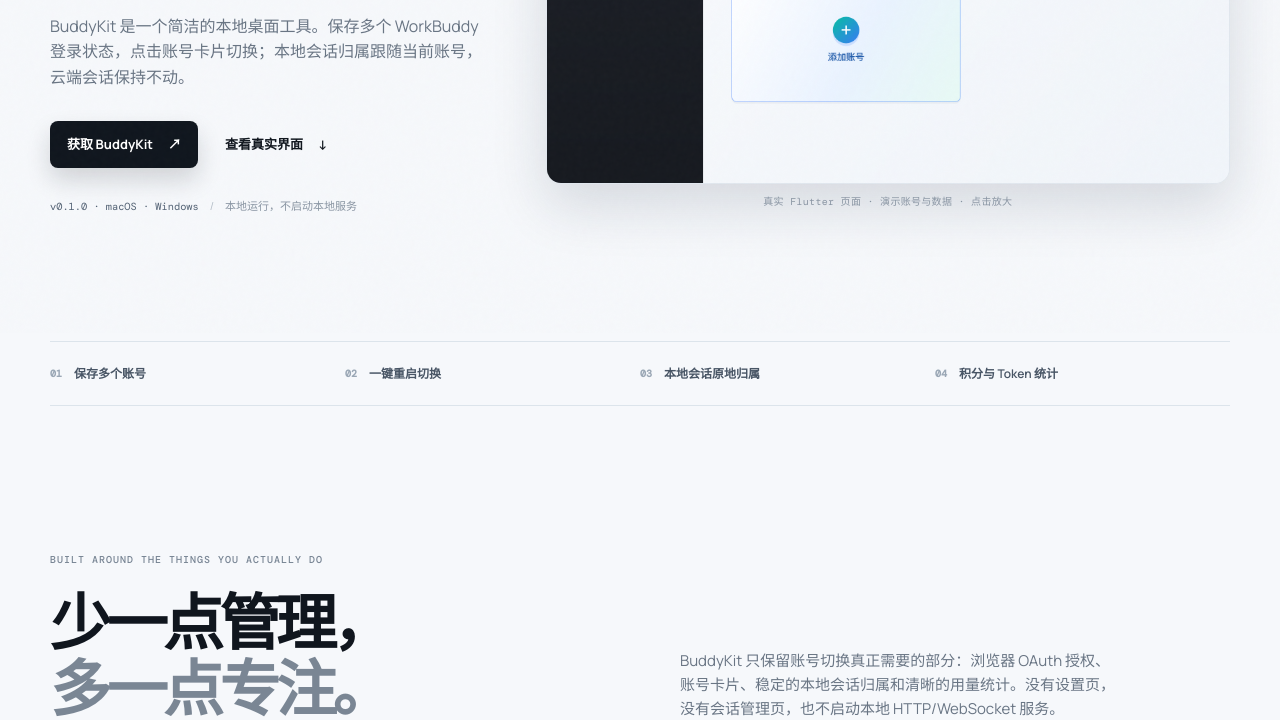
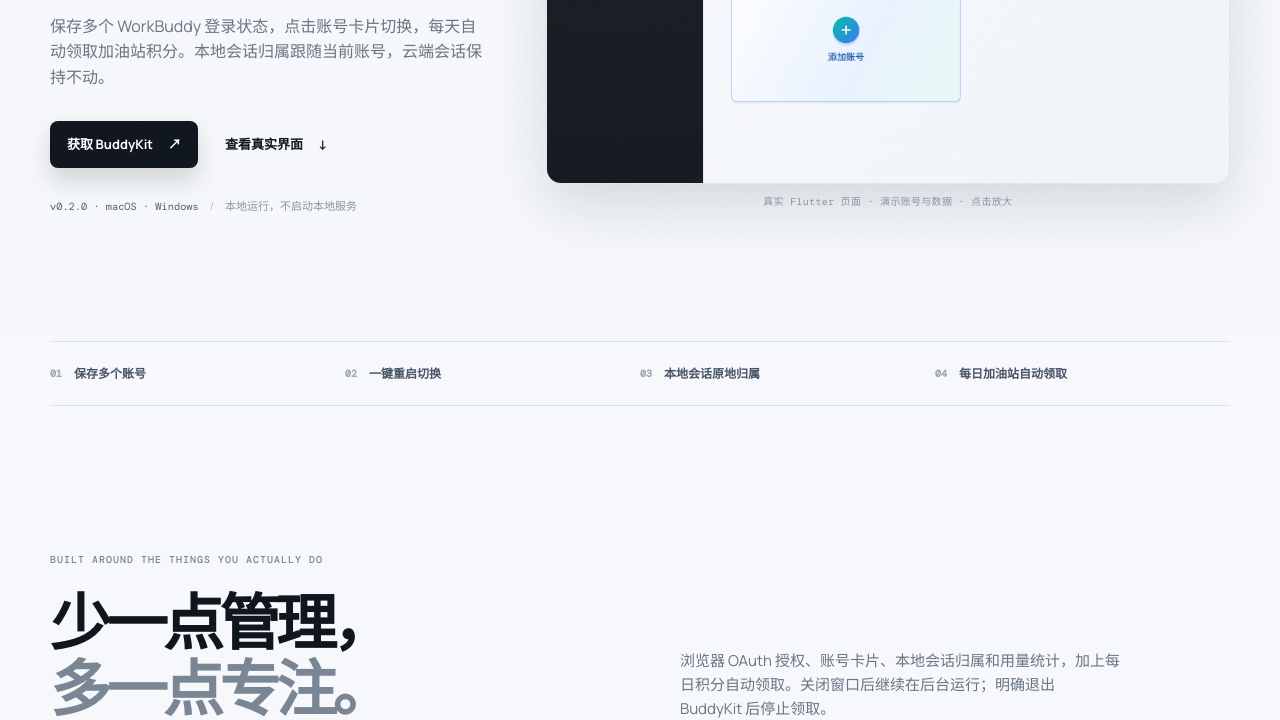
Before and after one commit to itzhaolei/BuddyKit-site, a plain HTML site: page index.html in a window 1280 px wide. Shown: the part 467-1187 px from the top of the page. Drawn offline with nearby package versions, Linux system fonts and the light colour scheme.

Commit message:
release: publish BuddyKit 0.2.0 installers and daily credits

```diff
--- a/index.html
+++ b/index.html
@@ -4,7 +4,7 @@
     <meta charset="utf-8" />
     <meta name="viewport" content="width=device-width, initial-scale=1" />
     <meta name="theme-color" content="#0d1218" />
-    <meta name="description" content="BuddyKit：为 WorkBuddy 设计的本地账号切换工具。保存多个登录状态，点击卡片切换账号，本地会话跟随当前账号。" />
+    <meta name="description" content="BuddyKit：为 WorkBuddy 设计的桌面账号工具。保存多个登录状态，一键切换账号，每天自动领取加油站积分；关闭窗口后继续在后台运行。" />
     <title>BuddyKit · WorkBuddy 账号切换</title>
     <link rel="icon" href="assets/buddykit_icon.svg" type="image/svg+xml" />
     <link rel="preconnect" href="https://fonts.googleapis.com" />
@@ -34,12 +34,12 @@
         <div class="hero-copy">
           <p class="eyebrow"><span class="pulse-dot"></span> WORKBUDDY DESKTOP COMPANION</p>
           <h1>切换账号，<br /><em>只需要一张卡片。</em></h1>
-          <p class="hero-lede">BuddyKit 是一个简洁的本地桌面工具。保存多个 WorkBuddy 登录状态，点击账号卡片切换；本地会话归属跟随当前账号，云端会话保持不动。</p>
+          <p class="hero-lede">保存多个 WorkBuddy 登录状态，点击账号卡片切换，每天自动领取加油站积分。本地会话归属跟随当前账号，云端会话保持不动。</p>
           <div class="hero-actions">
             <a class="button button-primary" href="#download">获取 BuddyKit <span>↗</span></a>
             <a class="button button-quiet" href="#preview">查看真实界面 <span>↓</span></a>
           </div>
-          <p class="hero-note"><span class="mono">v0.1.0 · macOS · Windows</span><span class="separator">/</span>本地运行，不启动本地服务</p>
+          <p class="hero-note"><span class="mono">v0.2.0 · macOS · Windows</span><span class="separator">/</span>本地运行，不启动本地服务</p>
         </div>
         <figure class="hero-art product-capture">
           <a class="capture-link" href="assets/accounts-screen.png" target="_blank" rel="noreferrer" aria-label="放大 BuddyKit 账号页截图">
@@ -53,17 +53,19 @@
         <div><span class="proof-number">01</span><span>保存多个账号</span></div>
         <div><span class="proof-number">02</span><span>一键重启切换</span></div>
         <div><span class="proof-number">03</span><span>本地会话原地归属</span></div>
-        <div><span class="proof-number">04</span><span>积分与 Token 统计</span></div>
+        <div><span class="proof-number">04</span><span>每日加油站自动领取</span></div>
       </section>
 
       <section class="intro shell" id="features">
         <div class="section-kicker">BUILT AROUND THE THINGS YOU ACTUALLY DO</div>
-        <div class="intro-grid"><h2>少一点管理，<br /><span>多一点专注。</span></h2><p>BuddyKit 只保留账号切换真正需要的部分：浏览器 OAuth 授权、账号卡片、稳定的本地会话归属和清晰的用量统计。没有设置页，没有会话管理页，也不启动本地 HTTP/WebSocket 服务。</p></div>
+        <div class="intro-grid"><h2>少一点管理，<br /><span>多一点专注。</span></h2><p>浏览器 OAuth 授权、账号卡片、本地会话归属和用量统计，加上每日积分自动领取。关闭窗口后继续在后台运行；明确退出 BuddyKit 后停止领取。</p></div>
         <div class="feature-grid">
           <article class="feature-card feature-wide"><div class="feature-index">01 / ACCOUNT SWITCHING</div><div class="feature-icon icon-stack">◎</div><h3>账号卡片，一眼识别</h3><p>昵称、账号类型、订阅类型和剩余积分都来自 WorkBuddy 当前数据。卡片配色按账号固定，下次启动仍然保持一致。</p><div class="feature-tags"><span>Personal</span><span>Free</span><span>剩余积分</span></div></article>
           <article class="feature-card feature-teal"><div class="feature-index">02 / SESSION OWNERSHIP</div><div class="feature-icon">↗</div><h3>本地会话跟随切换</h3><p>切换时 WorkBuddy 会被可靠地重启，本地会话原地归属到目标账号；云端会话不被复制、不被改动。</p><div class="session-line"><span class="line-dot"></span><span>local sessions</span><b>→</b><span class="line-dot target"></span><span>selected account</span></div></article>
           <article class="feature-card feature-yellow"><div class="feature-index">03 / USAGE INSIGHT</div><div class="feature-icon">▦</div><h3>积分与 Token，看得明白</h3><p>每日看板展示真实的积分和 Token 用量，可悬浮查看某一天的精确数量，并支持切换月份。</p><div class="feature-tags"><span>今日</span><span>昨日</span><span>本月</span><span>今年</span></div></article>
           <article class="feature-card feature-purple"><div class="feature-index">04 / BROWSER OAUTH</div><div class="feature-icon">↗</div><h3>官方浏览器授权</h3><p>点击“添加账号”后唤起 WorkBuddy 官方授权页。验证完成，BuddyKit 读取账号信息并生成卡片，不需要手动输入账号名。</p><div class="oauth-flow"><span>WorkBuddy</span><b>→</b><span>BuddyKit</span></div></article>
+          <article class="feature-card feature-teal"><div class="feature-index">05 / DAILY CREDITS</div><div class="feature-icon">＋</div><h3>每日加油站，自动领取</h3><p>为登录态有效的已授权账号每天领取加油站积分，并更新剩余积分。每个账号独立处理，卡片显示领取状态，无需来回切换 WorkBuddy。</p><div class="feature-tags"><span>每天自动领取</span><span>领取状态可见</span></div></article>
+          <article class="feature-card feature-wide"><div class="feature-index">06 / BACKGROUND RUNNING</div><div class="feature-icon">◉</div><h3>关掉窗口，继续代领</h3><p>点击红色关闭按钮后隐藏到后台，可从菜单栏、系统托盘或 macOS Dock 重新打开。选择“退出 BuddyKit”后停止领取，不创建系统任务，也不开机自启。</p><div class="feature-tags"><span>关闭窗口继续运行</span><span>退出即停止</span></div></article>
         </div>
       </section>
 
@@ -81,12 +83,12 @@
         </figure>
       </section>
 
-      <section class="safety shell" id="safety"><div class="safety-copy"><div class="section-kicker">LOCAL BY DEFAULT</div><h2>你的登录状态，<br /><span>留在你的电脑上。</span></h2><p>账号快照在本地以 AES-GCM 加密保存。BuddyKit 不使用系统钥匙串，不启动本地服务，不上传账号列表；授权环节由 WorkBuddy 官方浏览器页面完成。</p><a class="text-link" href="https://github.com/itzhaolei/BuddyKit" target="_blank" rel="noreferrer">了解项目结构 <span>↗</span></a></div><div class="safety-list"><div><span>01</span><b>不复制云端会话</b><p>本地会话原地更新归属，云端内容保持不动。</p></div><div><span>02</span><b>不访问系统 Keychain</b><p>密钥存于 BuddyKit 私有应用数据目录。</p></div><div><span>03</span><b>切换后可靠重启</b><p>WorkBuddy 重启后再应用新的登录状态。</p></div></div></section>
+      <section class="safety shell" id="safety"><div class="safety-copy"><div class="section-kicker">LOCAL BY DEFAULT</div><h2>你的登录状态，<br /><span>留在你的电脑上。</span></h2><p>账号快照在本地以 AES-GCM 加密保存。BuddyKit 不使用系统钥匙串，不启动本地服务，不上传账号列表；通过 WorkBuddy 官方页面授权，并使用官方接口查询与领取积分。</p><a class="text-link" href="https://www.workbuddy.cn" target="_blank" rel="noreferrer">前往 WorkBuddy 官网 <span>↗</span></a></div><div class="safety-list"><div><span>01</span><b>不复制云端会话</b><p>本地会话原地更新归属，云端内容保持不动。</p></div><div><span>02</span><b>不访问系统 Keychain</b><p>密钥存于 BuddyKit 私有应用数据目录。</p></div><div><span>03</span><b>切换后可靠重启</b><p>WorkBuddy 重启后再应用新的登录状态。</p></div></div></section>
 
-      <section class="download-section shell" id="download"><div class="download-panel"><div><div class="section-kicker">DOWNLOAD BUDDYKIT</div><h2>把切换账号<br /><span>变成一个动作。</span></h2><p>当前版本 <span class="mono">v0.1.0</span> · macOS 和 Windows</p></div><div class="download-actions"><a class="download-card" href="downloads/BuddyKit-0.1.0.dmg"><div class="download-os"> <span>macOS</span></div><b>下载 DMG</b><small>拖入 Applications 安装</small><span class="download-arrow">↗</span></a><a class="download-card" href="downloads/BuddyKit-0.1.0-Setup.exe"><div class="download-os">⊞ <span>Windows</span></div><b>下载安装程序</b><small>自动创建桌面快捷方式</small><span class="download-arrow">↗</span></a></div></div></section>
+      <section class="download-section shell" id="download"><div class="download-panel"><div><div class="section-kicker">DOWNLOAD BUDDYKIT</div><h2>把切换账号<br /><span>变成一个动作。</span></h2><p>当前版本 <span class="mono">v0.2.0</span> · macOS 和 Windows</p><p>macOS 包暂未公证，首次打开可能需系统确认。</p></div><div class="download-actions"><a class="download-card" href="downloads/BuddyKit-0.2.0.dmg"><div class="download-os"> <span>macOS</span></div><b>下载 DMG</b><small>拖入 Applications 安装</small><span class="download-arrow">↗</span></a><a class="download-card" href="downloads/BuddyKit-0.2.0-Setup.exe"><div class="download-os">⊞ <span>Windows</span></div><b>下载安装程序</b><small>自动创建桌面快捷方式</small><span class="download-arrow">↗</span></a></div></div></section>
     </main>
 
-    <footer class="site-footer shell"><div class="footer-brand"><img src="assets/buddykit_icon.svg" alt="" /><span>BuddyKit</span></div><p>WorkBuddy 的本地账号切换工具。</p><div class="footer-links"><a href="https://github.com/itzhaolei/BuddyKit" target="_blank" rel="noreferrer">GitHub</a><a href="https://www.workbuddy.cn" target="_blank" rel="noreferrer">WorkBuddy 官网</a><span>MIT License</span></div></footer>
+    <footer class="site-footer shell"><div class="footer-brand"><img src="assets/buddykit_icon.svg" alt="" /><span>BuddyKit</span></div><p>WorkBuddy 的本地桌面账号工具。</p><div class="footer-links"><a href="https://github.com/itzhaolei/BuddyKit-site" target="_blank" rel="noreferrer">GitHub</a><a href="https://www.workbuddy.cn" target="_blank" rel="noreferrer">WorkBuddy 官网</a><span>MIT License</span></div></footer>
     <script src="script.js?v=flutter-captures"></script>
   </body>
 </html>
```
Also changed, not shown: downloads/SHA256SUMS-0.2.0.txt (added), 5 other files.
